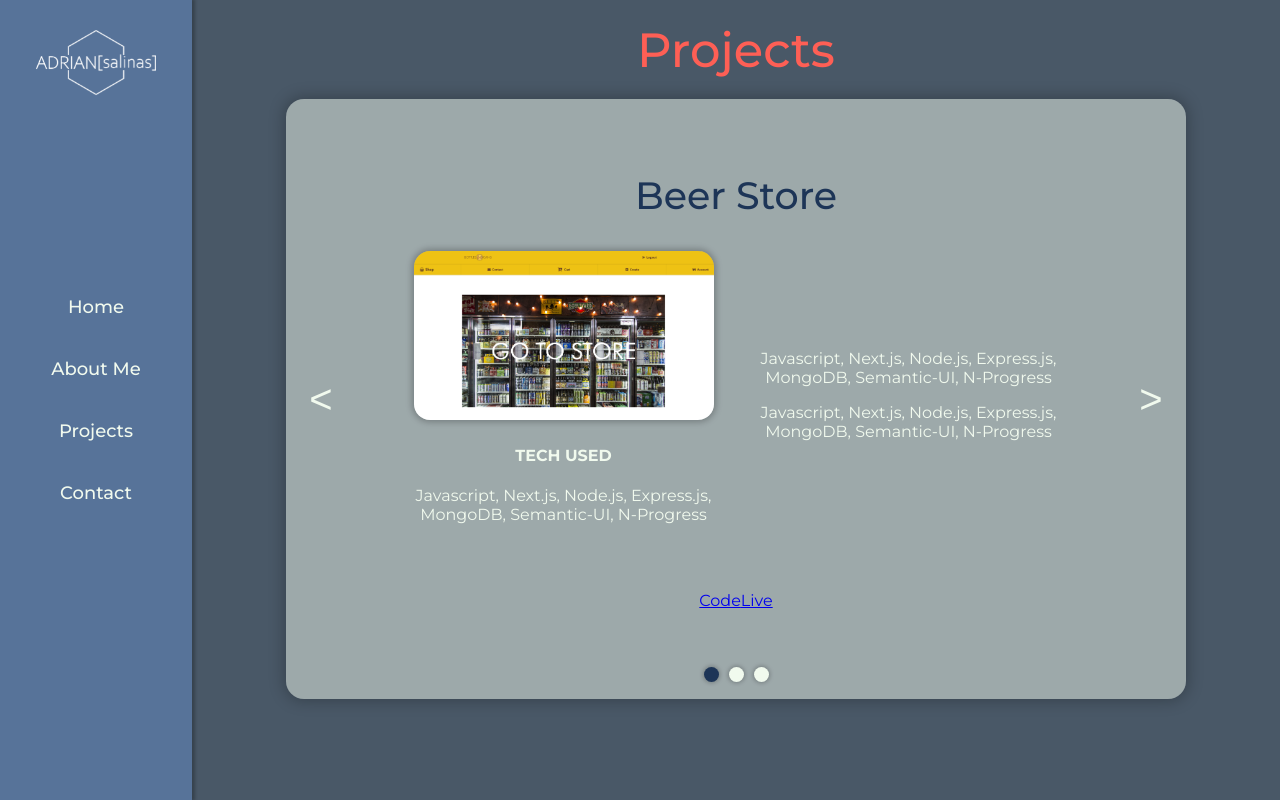
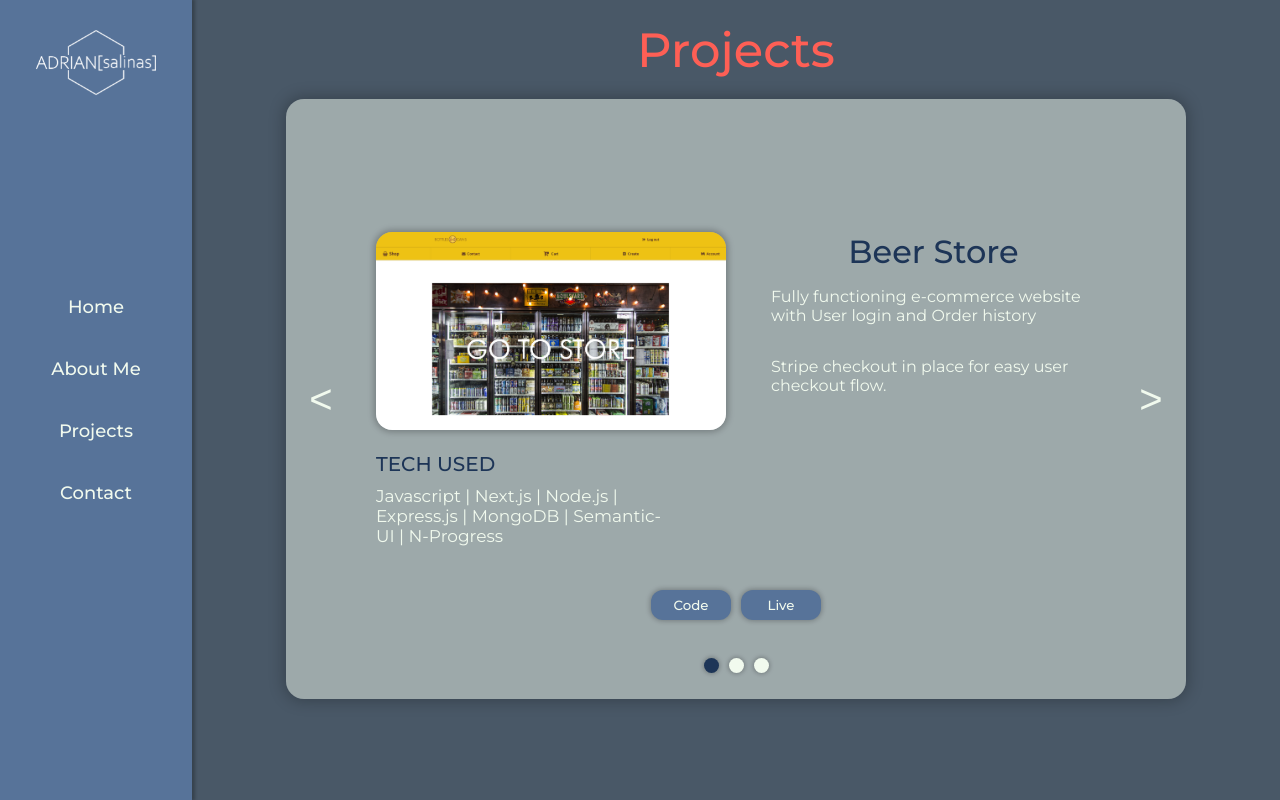
Before and after one commit to a-dri-an-S/PortfolioV2, a React (Create React App) app: page /portfolio in a window 1280 px wide. Built offline with nearby package versions, Linux system fonts and the light colour scheme.

Commit message:
added styles for slide + projects

```diff
--- a/src/components/Button/Button.css
+++ b/src/components/Button/Button.css
@@ -30,6 +30,7 @@
 
 .docs-btn:hover, .submit-btn:hover {
     background-color: var(--blue-yonder);
+    cursor: pointer;
 }
 
 .docs-btn:active, .submit-btn:active {
--- a/src/components/Projects/ProjectTech.js
+++ b/src/components/Projects/ProjectTech.js
@@ -2,7 +2,7 @@ export const BeerStoreTech = () => {
     return (
         <div className="project-tech">
             <h4 className="project-tech-title"> TECH USED</h4>
-            <p className="project-tech-info">Javascript, Next.js, Node.js, Express.js, MongoDB, Semantic-UI, N-Progress</p>
+            <p className="project-tech-info">Javascript | Next.js | Node.js | Express.js | MongoDB | Semantic-UI | N-Progress</p>
         </div>
     )
 }
@@ -11,7 +11,7 @@ export const FingerDrumsTech = () => {
     return (
         <div className="project-tech">
             <h4 className="project-tech-title"> TECH USED</h4>
-            <p className="project-tech-info">Javascript, CSS, React.js, Tone.js</p>
+            <p className="project-tech-info">Javascript | CSS | React.js | Tone.js</p>
         </div>
     )
 }
@@ -20,7 +20,7 @@ export const PokemonTech = () => {
     return (
         <div className="project-tech">
             <h4 className="project-tech-title"> TECH USED</h4>
-            <p className="project-tech-info">Javascript, React.js, PokeAPI</p>
+            <p className="project-tech-info">Javascript | React.js | PokeAPI</p>
         </div>
     )
 }
--- a/src/components/Projects/projectDetails.js
+++ b/src/components/Projects/projectDetails.js
@@ -1,8 +1,15 @@
 export const BeerStoreDetails = () => {
     return (
         <div className="project-details">
-            <p className="project-detail">Javascript, Next.js, Node.js, Express.js, MongoDB, Semantic-UI, N-Progress</p>
-            <p className="project-detail">Javascript, Next.js, Node.js, Express.js, MongoDB, Semantic-UI, N-Progress</p>
+            <p className="project-detail">
+                Fully functioning e-commerce website with User login and Order history
+            </p>
+            <p className="project-detail">
+                Stripe checkout in place for easy user checkout flow.
+            </p>
+            <p className="project-detail">
+
+            </p>
         </div>
     )
 }
--- a/src/components/Projects/projects.css
+++ b/src/components/Projects/projects.css
@@ -1,6 +1,29 @@
 .project-tech{
     width: 300px;
+    display: flex;
+    flex-direction: column;
+    align-items: flex-start;
 }
+
+.project-tech-title {
+    margin: 20px 0px 0px 0px;
+    font-size: 20px;
+    font-weight: 500;
+    color: var(--prussian-blue);
+}
+.project-tech-info {
+    margin-top: 10px;
+    text-align: left;
+    font-size: 17px;
+    font-weight: 400;
+
+}
+
 .project-details{
-    width: 300px;
+    width: 325px;
+    display: flex;
+    text-align: left;
+    flex-direction: column;
+    justify-content: flex-start;
+    align-items: flex-start;
 }
--- a/src/components/Projects/projects.js
+++ b/src/components/Projects/projects.js
@@ -14,18 +14,24 @@ export const projects = [
         img={BeerStore}
         tech={<BeerStoreTech />}
         details={<BeerStoreDetails />}
+        repoUrl="https://github.com/a-dri-an-S/MERN-stack"
+        liveUrl="https://fake-beerstore.vercel.app/"
     />,
     <Slide
         title="Finger Drums"
         img={FingerDrums}
         tech={<FingerDrumsTech />}
         details={<FingerDrumsDetails />}
+        repoUrl="https://github.com/a-dri-an-S/finger-beats"
+        liveUrl="https://finger-drums.netlify.app/"
     />,
     <Slide
         title="Guess that Pokémon!"
         img={Pokemon}
         tech={<PokemonTech />}
         details={<PokemonDetails />}
+        repoUrl="https://github.com/a-dri-an-S/Guess-That-Pokemon-"
+        liveUrl="https://guessthepokemon.netlify.app/"
     />,
 
 ];
--- a/src/components/Slider/Slide/Slide.css
+++ b/src/components/Slider/Slide/Slide.css
@@ -7,17 +7,6 @@
     align-items: center;
 }
 
-.slide-title {
-    width: 450px;
-    height: 500px;
-    font-size: 38px;
-    font-weight: 500;
-    position: absolute;
-    margin-top: 120px;
-    color: var(--prussian-blue);
-    pointer-events: none;
-}
-
 .slide-content {
     display: flex;
     justify-content: center;
@@ -25,11 +14,62 @@
     margin-top: 100px;
 }
 
+.slide-content-left {
+    width: 375px;
+    height: 325px;
+    display: flex;
+    flex-direction: column;
+    justify-content: flex-start;
+}
+.slide-img-container{
+    width: 350px;
+    height: 200px;
+
+}
 .slide-img {
-    width: 300px;
+    width: 350px;
     height: auto;
     margin-right: 45px;
     border-radius: 16px;
     box-shadow: 0px 0px 6px 2px var(--shadow-color);
     z-index: 1;
 }
+
+.slide-content-right {
+    margin-left: 20px;
+    width: 325px;
+    height: 325px;
+    display: flex;
+    flex-direction: column;
+    justify-content: flex-start;
+    align-items: flex-start;
+}
+.slide-title {
+    margin: 0;
+    width: 325px;
+    font-size: 32px;
+    font-weight: 500;
+    color: var(--prussian-blue);
+}
+
+.slide-link-btn {
+    width: 80px;
+    height: 30px;
+    margin: 0px 5px;
+    font-family: montserrat;
+    font-weight: 500;
+    color: var(--honeydew);
+    background-color: var(--blue-yonder);
+    box-shadow: 0px 0px 5px 1px var(--shadow-color);
+    border-radius: 12px;
+    border: none;
+}
+
+.slide-link-btn:hover {
+    background-color: var(--prussian-blue);
+    cursor: pointer;
+}
+
+.slide-link-btn:active {
+    background-color: var(--orange-red);
+}
--- a/src/components/Slider/Slide/Slide.js
+++ b/src/components/Slider/Slide/Slide.js
@@ -1,23 +1,43 @@
 import './Slide.css';
 
-const Slide = ({ title, img, tech, details }) => {
+const Slide = ({ title, img, tech, details, repoUrl, liveUrl }) => {
     return (
         <div className="slide">
-            <h3 className="slide-title">{title}</h3>
             <div className="slide-content">
                 <div className="slide-content-left">
-                    <img className="slide-img" src={img} alt={title} />
+                    <div className="slide-img-container">
+                        <img className="slide-img" src={img} alt={title} />
+                    </div>
                     <div className="slide-info">
                         {tech}
                     </div>
                 </div>
                 <div className="slide-content-right">
+                    <h3 className="slide-title">{title}</h3>
                     {details}
                 </div>
             </div>
             <div className="slide-links">
-                <a href="https://www.hello.com">Code</a>
-                <a href="https://www.hello.com">Live</a>
+                <a
+                    className="slide-link"
+                    href={repoUrl}
+                    target="_blank"
+                    rel="noreferrer"
+                >
+                    <button className="slide-link-btn">
+                        Code
+                    </button>
+                </a>
+                <a
+                    className="slide-link"
+                    href={liveUrl}
+                    target="_blank"
+                    rel="noreferrer"
+                >
+                    <button className="slide-link-btn">
+                        Live
+                    </button>
+                </a>
             </div>
         </div>
     );
--- a/src/components/Slider/Slider.css
+++ b/src/components/Slider/Slider.css
@@ -46,7 +46,7 @@
 
 .dots-container {
     width: 200px;
-    height: 40px;
+    height: 50px;
 }
 .dot {
     width: 15px;
@@ -58,6 +58,9 @@
     box-shadow: 0px 0px 4px 1px var(--shadow-color);
 
 }
+.dot:hover {
+    cursor: pointer;
+}
 .active {
     background-color: var(--prussian-blue);
 }
```
